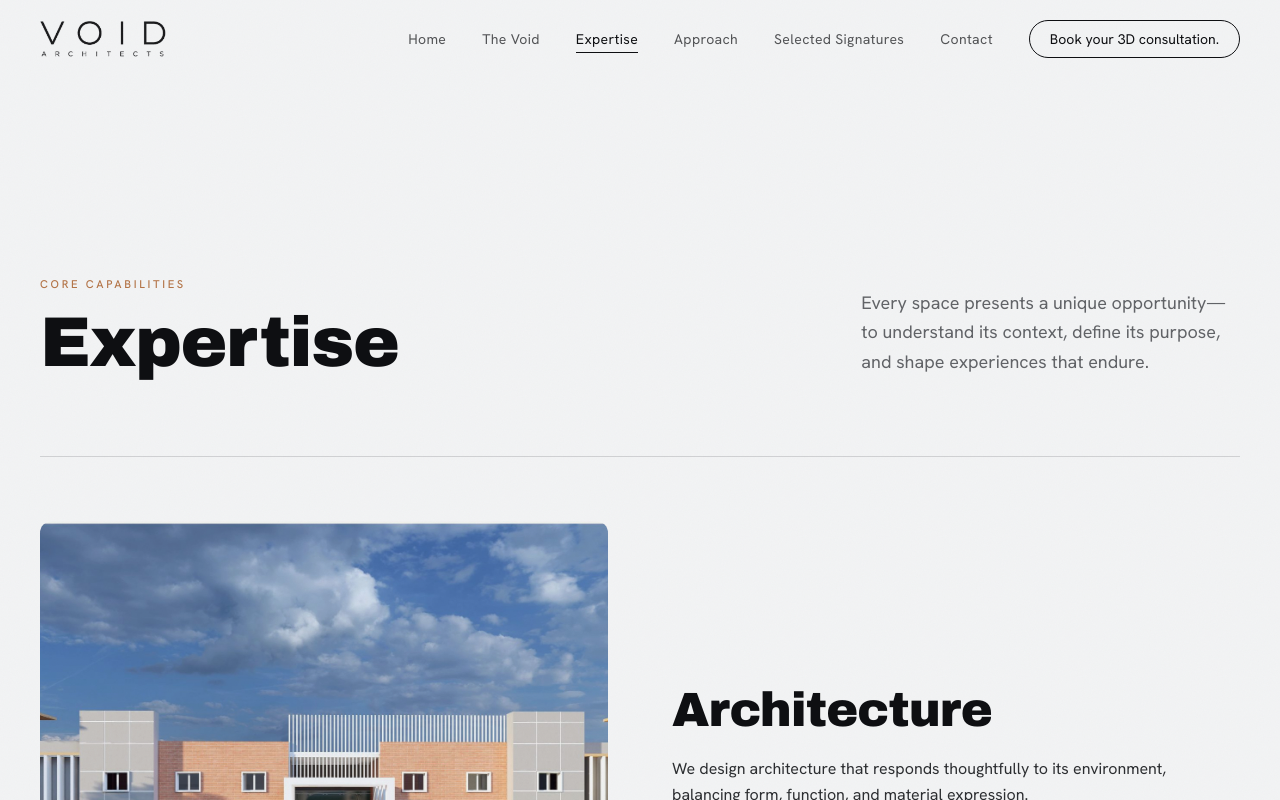
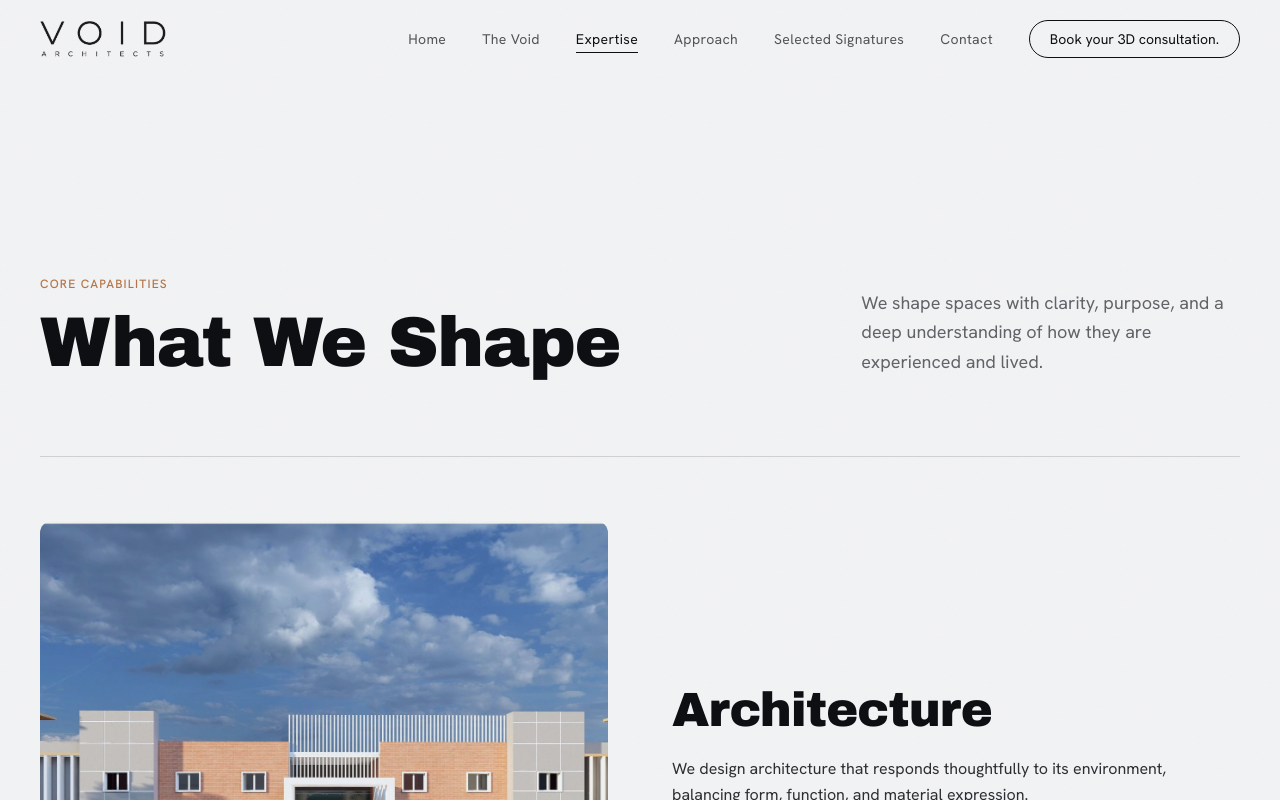
Before and after one commit to Babblu9/void-architects, a Next.js app: page /expertise in a window 1280 px wide. Shown: the top 800 px of the page. Built offline with nearby package versions, Linux system fonts and the light colour scheme.

Commit message:
feat: update Core Capabilities header copy to What We Shape on the Expertise page

```diff
--- a/src/app/expertise/page.tsx
+++ b/src/app/expertise/page.tsx
@@ -5,7 +5,7 @@ import Services from "@/components/Services";
 export const metadata: Metadata = {
   title: "Expertise",
   description:
-    "Every space presents a unique opportunity—to understand its context, define its purpose, and shape experiences that endure. Architecture, Interior Environments, Master Planning, Landscape Design, and Spatial Strategy.",
+    "We shape spaces with clarity, purpose, and a deep understanding of how they are experienced and lived. Architecture, Interior Environments, Master Planning, Landscape Design, and Spatial Strategy.",
   alternates: { canonical: "/expertise" },
 };
 
--- a/src/components/Services.tsx
+++ b/src/components/Services.tsx
@@ -33,13 +33,13 @@ export default function Services() {
     <section id="expertise" className="mx-auto max-w-[1600px] px-5 py-24 md:px-10 md:py-36">
       <div className="reveal mb-20 grid gap-8 md:grid-cols-12 md:items-end">
         <div className="md:col-span-8">
-          <span className="label text-accent font-medium">Core Capabilities</span>
+          <span className="label text-accent font-medium uppercase tracking-widest text-xs">Core Capabilities</span>
           <h2 className="display mt-4 text-[clamp(2.2rem,5.5vw,4.5rem)] leading-none">
-            Expertise
+            What We Shape
           </h2>
         </div>
         <p className="prose-lg text-muted text-lg md:col-span-4 leading-relaxed md:pt-8">
-          Every space presents a unique opportunity—to understand its context, define its purpose, and shape experiences that endure.
+          We shape spaces with clarity, purpose, and a deep understanding of how they are experienced and lived.
         </p>
       </div>
 
```
